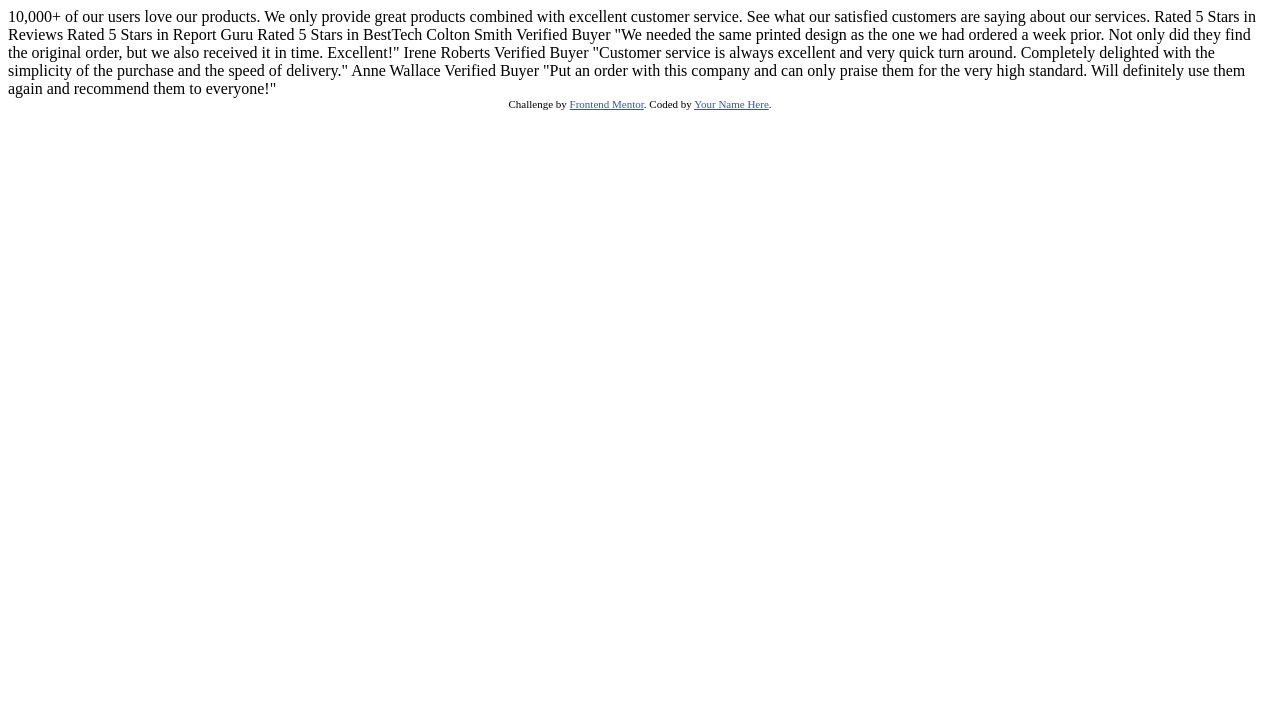
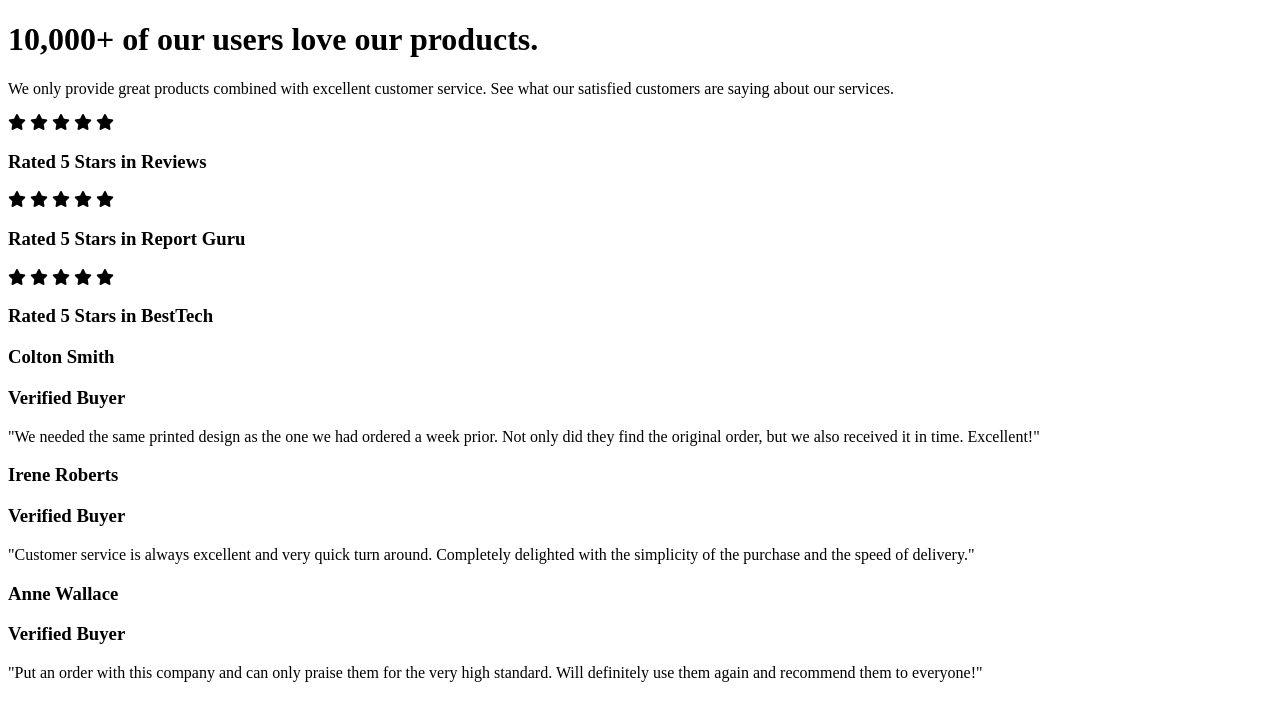
Before and after one commit to Mylhouse/social-proof-section-master, a plain HTML site: page index.html in a window 1280 px wide. Drawn offline with Linux system fonts and the light colour scheme.

Commit message:
created style.css

```diff
--- a/index.html
+++ b/index.html
@@ -11,6 +11,7 @@
       sizes="32x32"
       href="./images/favicon-32x32.png"
     />
+    <script src="https://kit.fontawesome.com/51e1921127.js" crossorigin="anonymous"></script>
 
     <title>Frontend Mentor | Social proof section</title>
 
@@ -26,36 +27,71 @@
     </style>
   </head>
   <body>
-    10,000+ of our users love our products.
+    <div class="container">
+      <div class="intro">
+        <h1>10,000+ of our users love our products.</h1>
 
-    We only provide great products combined with excellent customer service.
-    See what our satisfied customers are saying about our services.
+        <p>We only provide great products combined with excellent customer service.
+        See what our satisfied customers are saying about our services.</p>
+      </div>
 
-    Rated 5 Stars in Reviews
-    Rated 5 Stars in Report Guru
-    Rated 5 Stars in BestTech
+      <div class="ratings">
+        <div class="rating">
+          <div class="stars">
+            <i class="fas fa-star"></i>
+            <i class="fas fa-star"></i>
+            <i class="fas fa-star"></i>
+            <i class="fas fa-star"></i>
+            <i class="fas fa-star"></i></div>
+        <h3>Rated 5 Stars in Reviews</h3>
+      </div>
+        <div class="rating">
+          <div class="stars">
+            <i class="fas fa-star"></i>
+            <i class="fas fa-star"></i>
+            <i class="fas fa-star"></i>
+            <i class="fas fa-star"></i>
+            <i class="fas fa-star"></i></div>
+          <h3>Rated 5 Stars in Report Guru</h3>
+      </div>
+        <div class="rating">
+          <div class="stars">
+            <i class="fas fa-star"></i>
+            <i class="fas fa-star"></i>
+            <i class="fas fa-star"></i>
+            <i class="fas fa-star"></i>
+            <i class="fas fa-star"></i></div>
+          <h3>Rated 5 Stars in BestTech</h3>
+      </div>
+      </div>
 
-    Colton Smith
-    Verified Buyer
+      <div class="comments">
+        <div class="comment">
+          <h3>Colton Smith</h3>
+          <h3>Verified Buyer</h3>
           "We needed the same printed design as the one we had ordered a week prior.
           Not only did they find the original order, but we also received it in time.
           Excellent!"
-
-    Irene Roberts
-    Verified Buyer
+        </div>
+        <div class="comment">
+          <h3>Irene Roberts</h3>
+          <h3>Verified Buyer</h3>
           "Customer service is always excellent and very quick turn around. Completely
           delighted with the simplicity of the purchase and the speed of delivery."
-
-    Anne Wallace
-    Verified Buyer
+        </div>
+        <div class="comment">
+          <h3>Anne Wallace</h3>
+          <h3>Verified Buyer</h3>
           "Put an order with this company and can only praise them for the very high
           standard. Will definitely use them again and recommend them to everyone!"
-
-    <div class="attribution">
+        </div>
+      </div>
+    </div>
+    <!-- <div class="attribution">
       Challenge by
       <a href="https://www.frontendmentor.io?ref=challenge" target="_blank"
         >Frontend Mentor</a
       >. Coded by <a href="#">Your Name Here</a>.
-    </div>
+    </div> -->
   </body>
 </html>
```
Also changed, not shown: style.css (added). Lines whose indentation alone changed are shown as unchanged.
